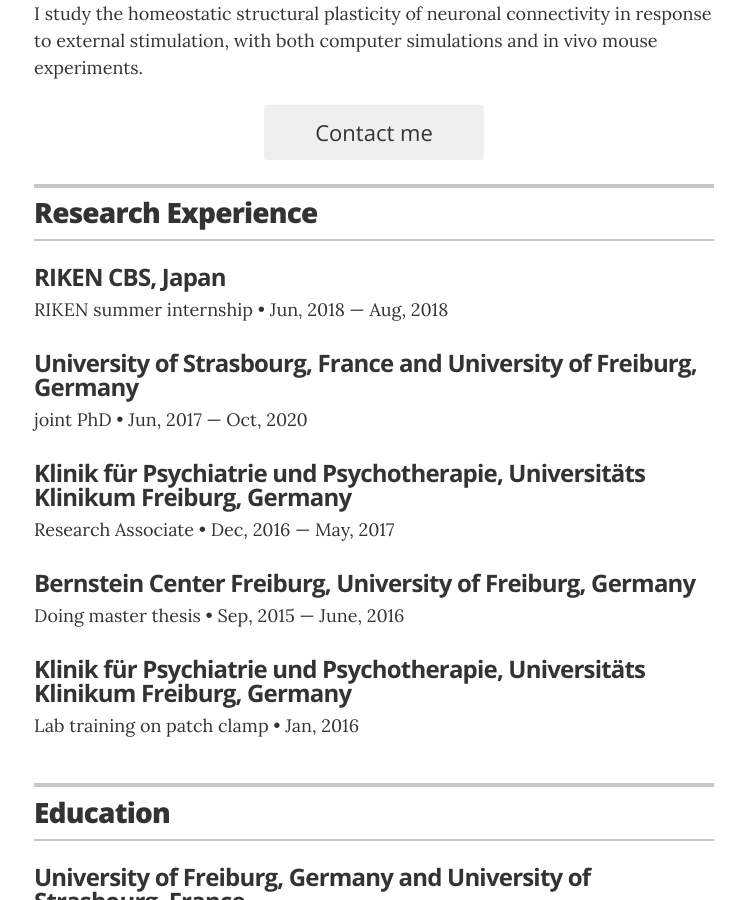
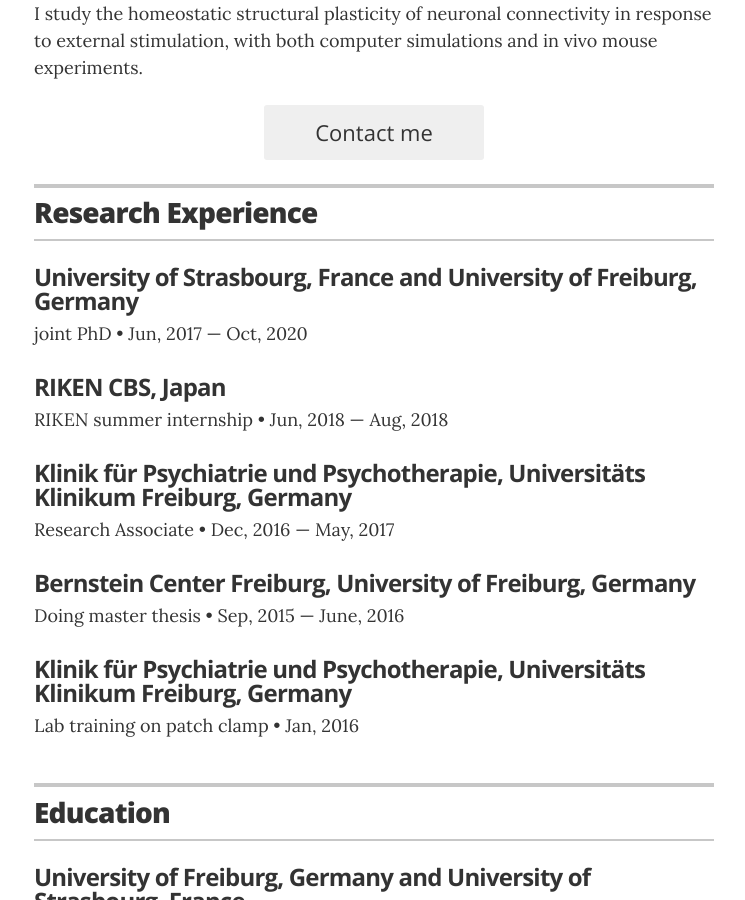
Before and after one commit to ErbB4/erbb4.github.io, a Jekyll site: the page built from index.html, in a window 1280 px wide and 900 px high, scrolled down 360 px. Shown: the whole window, without its empty margins (266-1011 px from the left). Built offline with Jekyll 4.4.1, drawn with Linux system fonts in a browser that asks for light colours.

Commit message:
Update resume.html

```diff
--- a/_layouts/resume.html
+++ b/_layouts/resume.html
@@ -48,19 +48,15 @@
         </header>
 
 
+        <div class="resume-item" itemscope itemprop="worksFor" itemtype="http://schema.org/Organization">
+          <h5 class="resume-item-title" itemprop="name">University of Strasbourg, France and University of Freiburg, Germany</h5>
+          <p class="resume-item-details" itemprop="description">joint PhD &bull; Jun, 2017 &mdash; Oct, 2020</p>
+        </div>
 
         <div class="resume-item" itemscope itemprop="worksFor" itemtype="http://schema.org/Organization">
           <h5 class="resume-item-title" itemprop="name">RIKEN CBS, Japan</h5>
           <p class="resume-item-details" itemprop="description">RIKEN summer internship &bull; Jun, 2018 &mdash; Aug, 2018</p>
         </div>
-
-
-
-        <div class="resume-item" itemscope itemprop="worksFor" itemtype="http://schema.org/Organization">
-          <h5 class="resume-item-title" itemprop="name">University of Strasbourg, France and University of Freiburg, Germany</h5>
-          <p class="resume-item-details" itemprop="description">joint PhD &bull; Jun, 2017 &mdash; Oct, 2020</p>
-        </div>
-
 
 
         <div class="resume-item" itemscope itemprop="worksFor" itemtype="http://schema.org/Organization">
```
